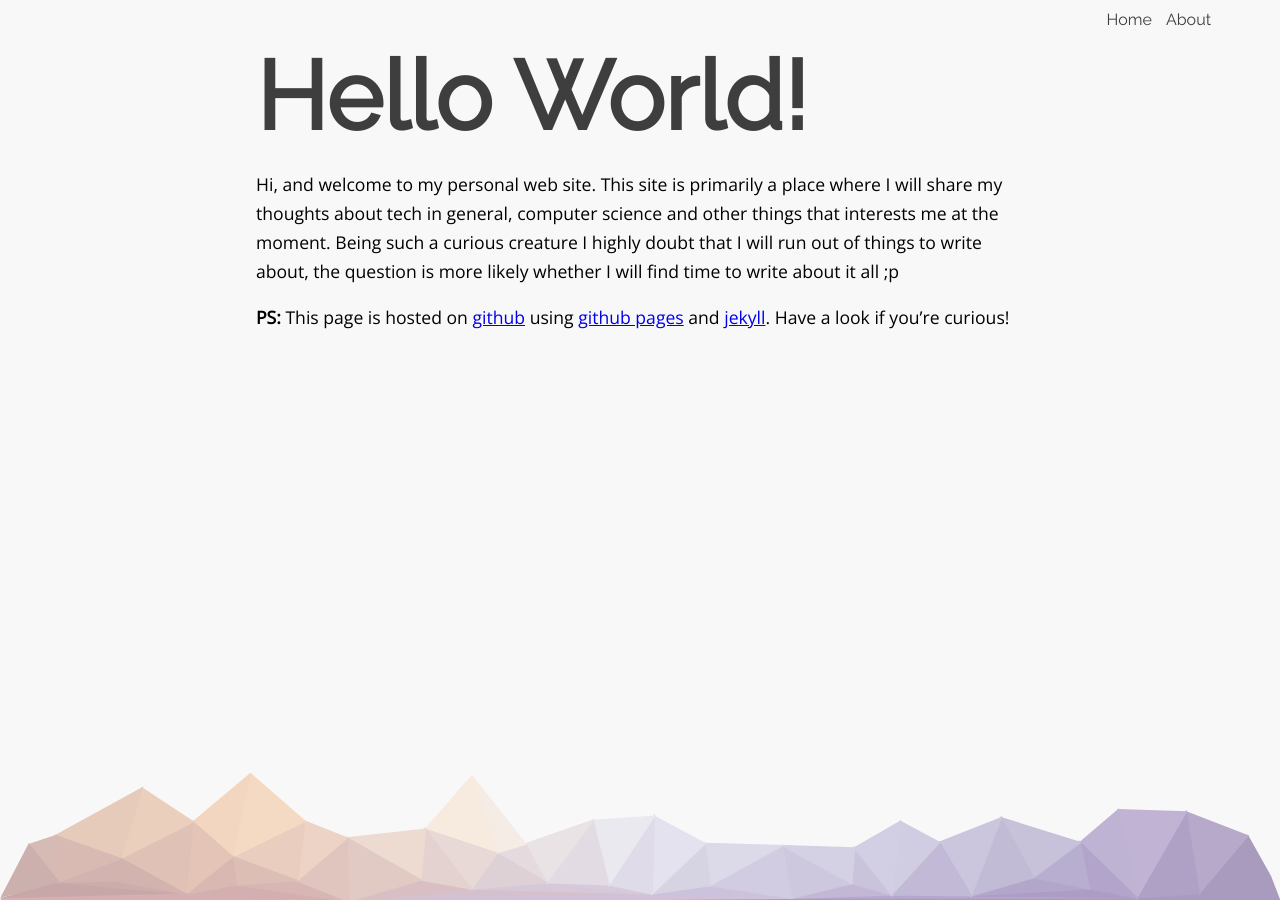
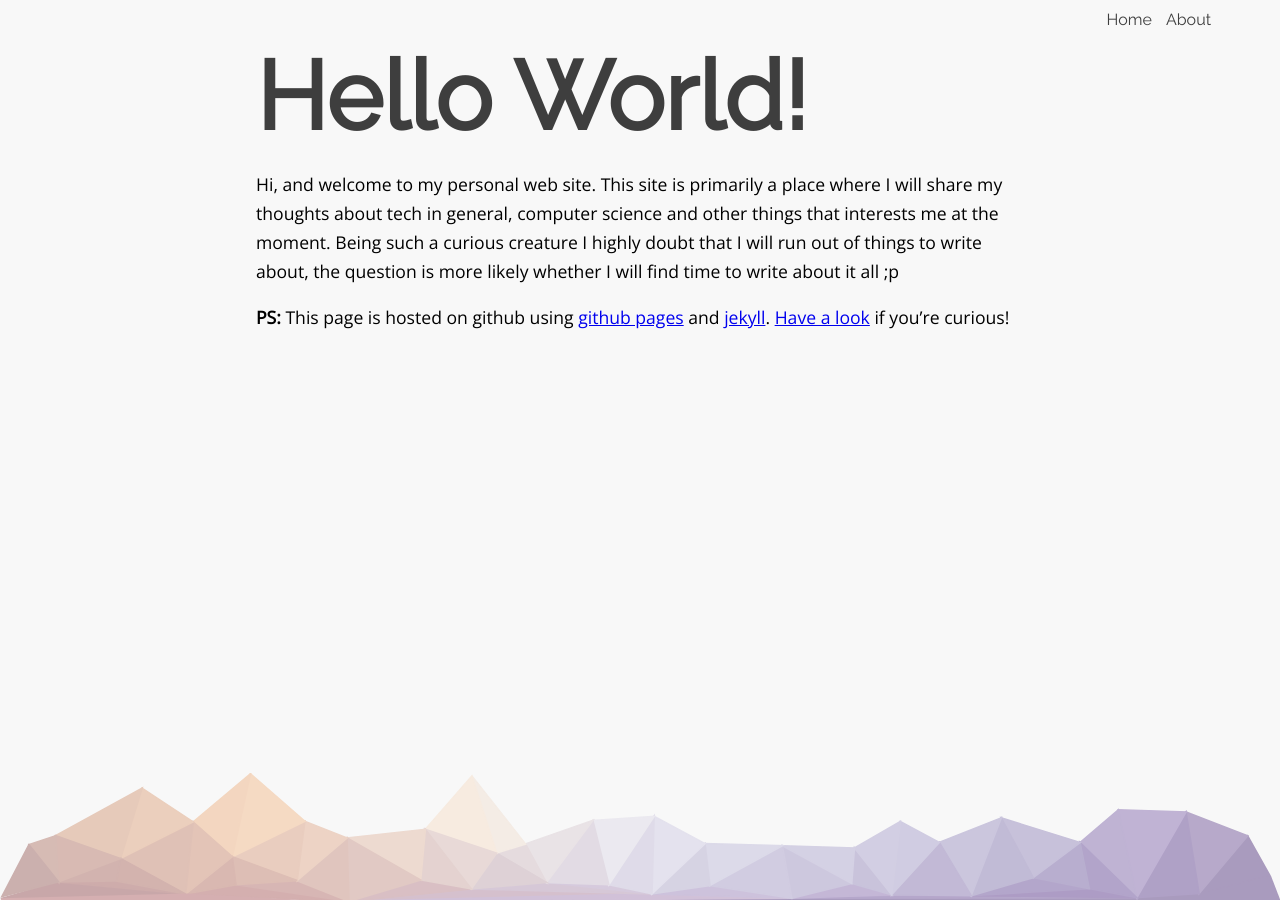
Before and after one commit to abrabah/abrabah.github.io, a Jekyll site: the page built from _posts/2016-01-31-hello-world.md, in a window 1280 px wide. Built offline with Jekyll 4.4.1, drawn with Linux system fonts in a browser that asks for light colours; nearby versions of some CDN libraries.

Commit message:
minor changes

```diff
--- a/_posts/2016-01-31-hello-world.md
+++ b/_posts/2016-01-31-hello-world.md
@@ -12,5 +12,5 @@ I will find time to write about it all ;p
 
 
 **PS:**
-This page is hosted on [github](https://github.com/abrabah/abrabah.github.io) using [github pages](https://pages.github.com/) and
-[jekyll](http://jekyllrb.com/). Have a look if you're curious!
+This page is hosted on github using [github pages](https://pages.github.com/) and
+[jekyll](http://jekyllrb.com/). [Have a look](https://github.com/abrabah/abrabah.github.io) if you're curious!
--- a/index.html
+++ b/index.html
@@ -6,7 +6,7 @@ title: Abrabah
 <section class="post-overview-header">
     <strong class="title">abrabah</strong>
     <p class="sub-title" style="font-style: italic">
-        "When you're curious, you find lots of interesting things to do" , <br/> <span style="font-style: unset">Walt Disney</span>
+        "When you're curious, you find lots of interesting things to do" <br/> <span style="font-style: unset">Walt Disney</span>
     </p>
 </section>
 
```
